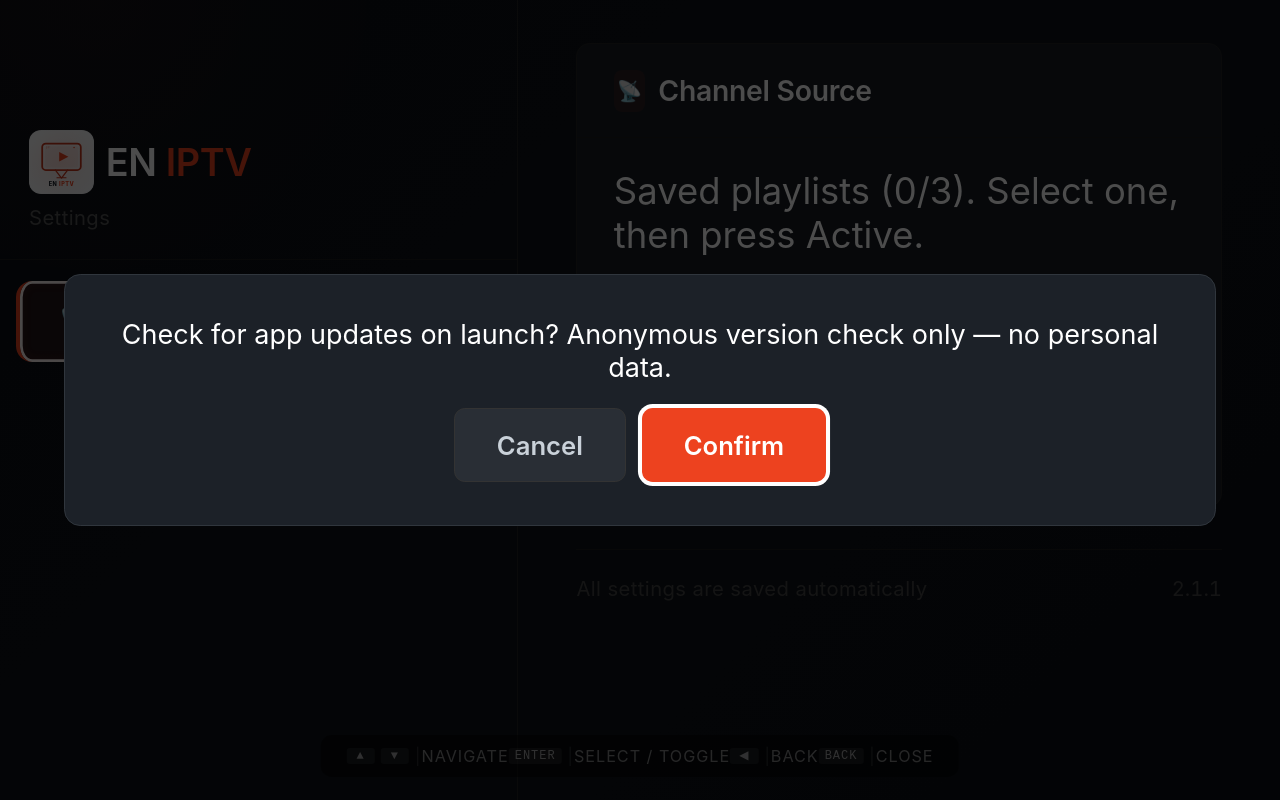
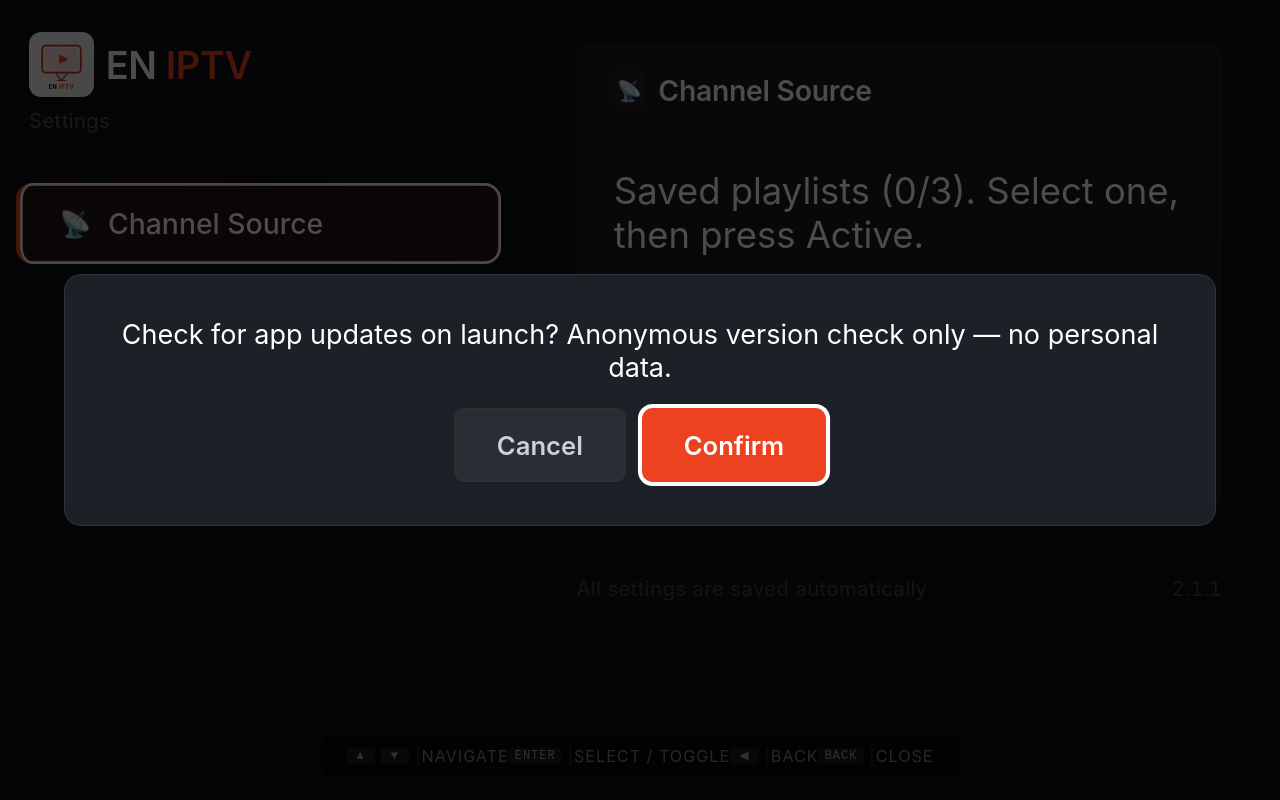
Before and after one commit to Nur-allhi/en-tvplayer, a website built with Vite: page player/index.html in a window 1280 px wide. Built offline with nearby package versions, Linux system fonts and the light colour scheme; what shaka-player would draw is missing.

Commit message:
fix(settings): move side nav header to top

```diff
--- a/player/src/styles.css
+++ b/player/src/styles.css
@@ -920,7 +920,7 @@ html, body {
 .settings-nav {
   width: calc(384px * var(--tv-scale));
   border-right: 1px solid #222;
-  padding: calc(96px * var(--tv-scale)) 0 0;
+  padding: calc(24px * var(--tv-scale)) 0 0;
   display: flex;
   flex-direction: column;
   flex-shrink: 0;
```
